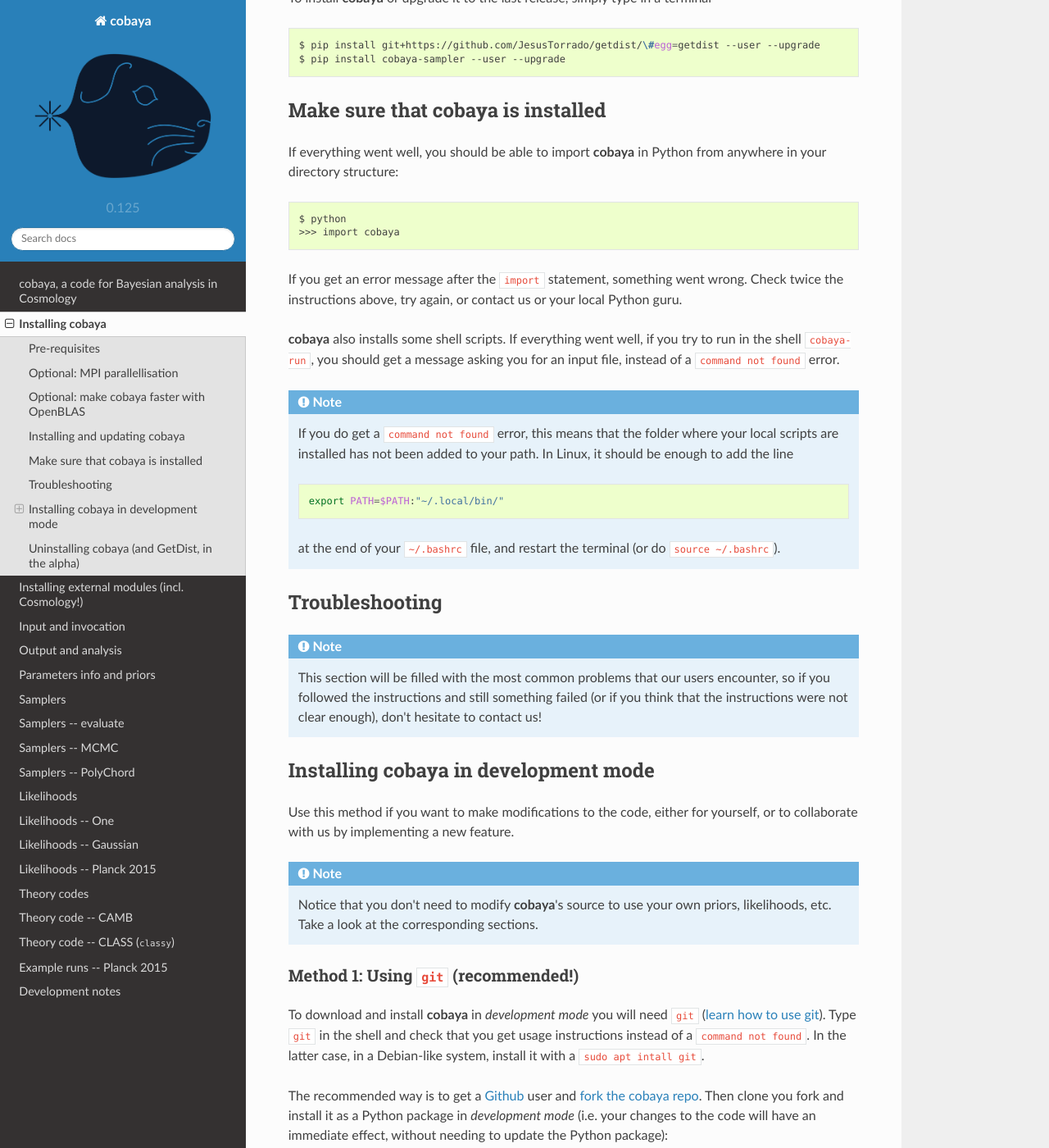
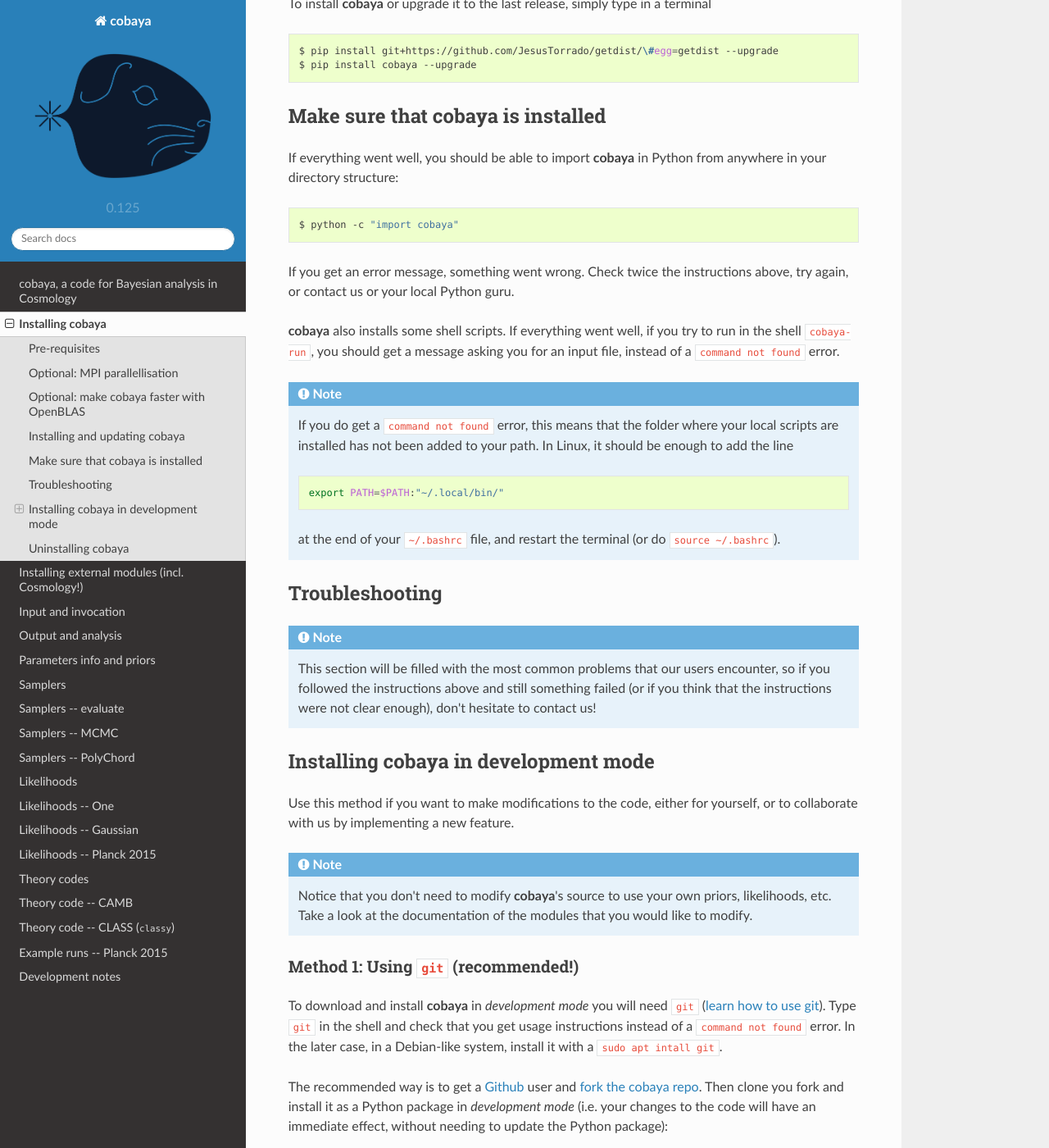
Before and after one commit to CobayaSampler/cobaya, a Sphinx documentation site: the page built from docs/installation.rst, in a window 1280 px wide and 1400 px high, scrolled down 1568 px. Shown: the whole window at 82% size. Built offline with Sphinx 7.4.7 and the Read the Docs theme 2.0.0, drawn with Linux system fonts in a browser that asks for light colours; some of the changed text lies outside the part shown.

Commit message:
docs: readme and installation

```diff
--- a/docs/installation.rst
+++ b/docs/installation.rst
@@ -4,7 +4,7 @@ Installing cobaya
 Pre-requisites
 --------------
 
-The only pre-requisites are **Python** (version ≥ 2.7) and the Python package manager **pip**.
+The only pre-requisites are **Python** (version ≥ 2.7) and the Python package manager **pip** (external modules may have additional dependencies).
 
 To check if you have Python installed, type ``python --version`` in the shell, and you should get ``Python 2.7.[whatever]``. Then, type ``pip`` in the shell, and if you get usage instructions instead of a ``command not found`` message, you are golden. If you don't have any of those two installed, use your system's package manager or contact your local IT service.
 
@@ -21,14 +21,13 @@ Next install Python's ``mpi4py``:
 
 .. code:: bash
 
-   $ pip install mpi4py --user --upgrade
+   $ pip install mpi4py --upgrade
 
 Now try
 
 .. code:: bash
 
-   $ python
-   >>> from mpi4py import MPI
+   $ python -c "from mpi4py import MPI"
 
 If you have a working MPI implementation in your system, this should produce no output. If you don't, the error would look something like ``ImportError: libmpi.so.12: cannot open shared object file``.
 
@@ -52,15 +51,15 @@ Installing and updating cobaya
 
 .. warning::
 
-   Until the final release, there is an additional pre-requisite: a ``git`` installation. Type ``git`` in the shell and check that you get usage instructions instead of a ``command not found``. In the latter case, in a Debian-like system, install it with a ``sudo apt intall git``.
+   Fro now, during beta testing, there is an additional pre-requisite: a ``git`` installation. Type ``git`` in the shell and check that you get usage instructions instead of a ``command not found``. In the latter case, in a Debian-like system, install it with a ``sudo apt intall git``.
 
 
 To install **cobaya** or upgrade it to the last release, simply type in a terminal
 
 .. code:: bash
 
-   $ pip install git+https://github.com/JesusTorrado/getdist/\#egg=getdist --user --upgrade
-   $ pip install cobaya-sampler --user --upgrade
+   $ pip install git+https://github.com/JesusTorrado/getdist/\#egg=getdist --upgrade
+   $ pip install cobaya --upgrade
 
 
 .. _install_check:
@@ -72,10 +71,9 @@ If everything went well, you should be able to import **cobaya** in Python from
 
 .. code-block:: bash
 
-   $ python
-   >>> import cobaya
+   $ python -c "import cobaya"
 
-If you get an error message after the ``import`` statement, something went wrong. Check twice the instructions above, try again, or contact us or your local Python guru.
+If you get an error message, something went wrong. Check twice the instructions above, try again, or contact us or your local Python guru.
 
 **cobaya** also installs some shell scripts. If everything went well, if you try to run in the shell ``cobaya-run``, you should get a message asking you for an input file, instead of a ``command not found`` error.
 
@@ -95,7 +93,7 @@ Troubleshooting
 
 .. note::
 
-   This section will be filled with the most common problems that our users encounter, so if you followed the instructions and still something failed (or if you think that the instructions were not clear enough), don't hesitate to contact us!
+   This section will be filled with the most common problems that our users encounter, so if you followed the instructions above and still something failed (or if you think that the instructions were not clear enough), don't hesitate to contact us!
 
 
 Installing cobaya in development mode
@@ -105,27 +103,27 @@ Use this method if you want to make modifications to the code, either for yourse
 
 .. note::
 
-   Notice that you don't need to modify **cobaya**'s source to use your own priors, likelihoods, etc. Take a look at the corresponding sections.
+   Notice that you don't need to modify **cobaya**'s source to use your own priors, likelihoods, etc. Take a look at the documentation of the modules that you would like to modify.
 
 
 Method 1: Using ``git`` (recommended!)
 ^^^^^^^^^^^^^^^^^^^^^^^^^^^^^^^^^^^^^^
 
-To download and install **cobaya** in *development mode* you will need ``git`` (`learn how to use git <https://git-scm.com/book/en/v2>`_). Type ``git`` in the shell and check that you get usage instructions instead of a ``command not found``. In the latter case, in a Debian-like system, install it with a ``sudo apt intall git``.
+To download and install **cobaya** in *development mode* you will need ``git`` (`learn how to use git <https://git-scm.com/book/en/v2>`_). Type ``git`` in the shell and check that you get usage instructions instead of a ``command not found`` error. In the later case, in a Debian-like system, install it with a ``sudo apt intall git``.
 
 The recommended way is to get a `Github <https://github.com>`_ user and `fork the cobaya repo <https://help.github.com/articles/fork-a-repo/>`_. Then clone you fork and install it as a Python package in *development mode* (i.e. your changes to the code will have an immediate effect, without needing to update the Python package):
 
 .. code:: bash
 
    $ git clone https://YOUR_USERNAME@github.com/YOUR_USERNAME/cobaya.git
-   $ pip install --editable cobaya --user --upgrade
+   $ pip install --editable cobaya --upgrade
 
 Alternatively, you can clone from the official **cobaya** repo (but this way you won't be able to upload your changes!).
 
 .. code:: bash
 
    $ git clone https://github.com/JesusTorrado/cobaya.git
-   $ pip install --editable cobaya --user --upgrade
+   $ pip install --editable cobaya --upgrade
 
 In any of both cases, this puts you in the last commit of **cobaya**. If you want to start from the last release, say version 1.0, do, from the cobaya folder,
 
@@ -137,9 +135,9 @@ Finally, install **GetDist**:
 
 .. code:: bash
 
-   $ pip install git+https://github.com/JesusTorrado/getdist/\#egg=getdist --user --upgrade
+   $ pip install git+https://github.com/JesusTorrado/getdist/\#egg=getdist --upgrade
 
-and :ref:`install_check`.
+and finally :ref:`install_check`.
 
 
 Method 2: Simplest, no ``git`` (not recommended!)
@@ -154,7 +152,7 @@ Download the latest release (the one on top) from **cobaya**'s `Github Releases
 .. code-block:: bash
 
    $ cd /path/to/cobaya/
-   $ pip install --editable cobaya --user
+   $ pip install --editable cobaya
 
 Then install **GetDist**:
 
@@ -163,23 +161,21 @@ Then install **GetDist**:
       $ wget https://github.com/JesusTorrado/getdist/archive/master.zip
       $ unzip master.zip ; rm master.zip
       $ mv getdist-master getdist
-      $ pip install getdist --user
+      $ pip install getdist
       $ rm -rf getdist
 
 Finally, :ref:`install_check`.
 
 
-Uninstalling cobaya (and GetDist, in the alpha)
-------------------------------------------------
+Uninstalling cobaya
+-------------------
 
 Simply do, from anywhere
 
 .. code-block:: bash
 
-   $ pip uninstall cobaya-sampler getdist
-
-(and delete the corresponding folders, if you installed it in development mode.)
+   $ pip uninstall cobaya getdist
 
 .. note::
 
-   As of this version, the scripts installed in the local ``bin`` folder (in Linux ``~/.local/bin``) are not deleted automatically by the command above. You have to delete them manually: just get rid of the files in that folder that start with ``cobaya`` or ``GetDist``.
+   If you installed **cobaya** in development mode, you will also have to delete its folder manually, as well as the scripts installed in the local ``bin`` folder (the files starting with ``cobaya`` and ``GetDist``, which in Linux should be in ``~/.local/bin``).
```
Also changed, not shown: README.rst (+7 -4 lines), docs/installation_ext.rst (+7 -7 lines), 1 other file.
